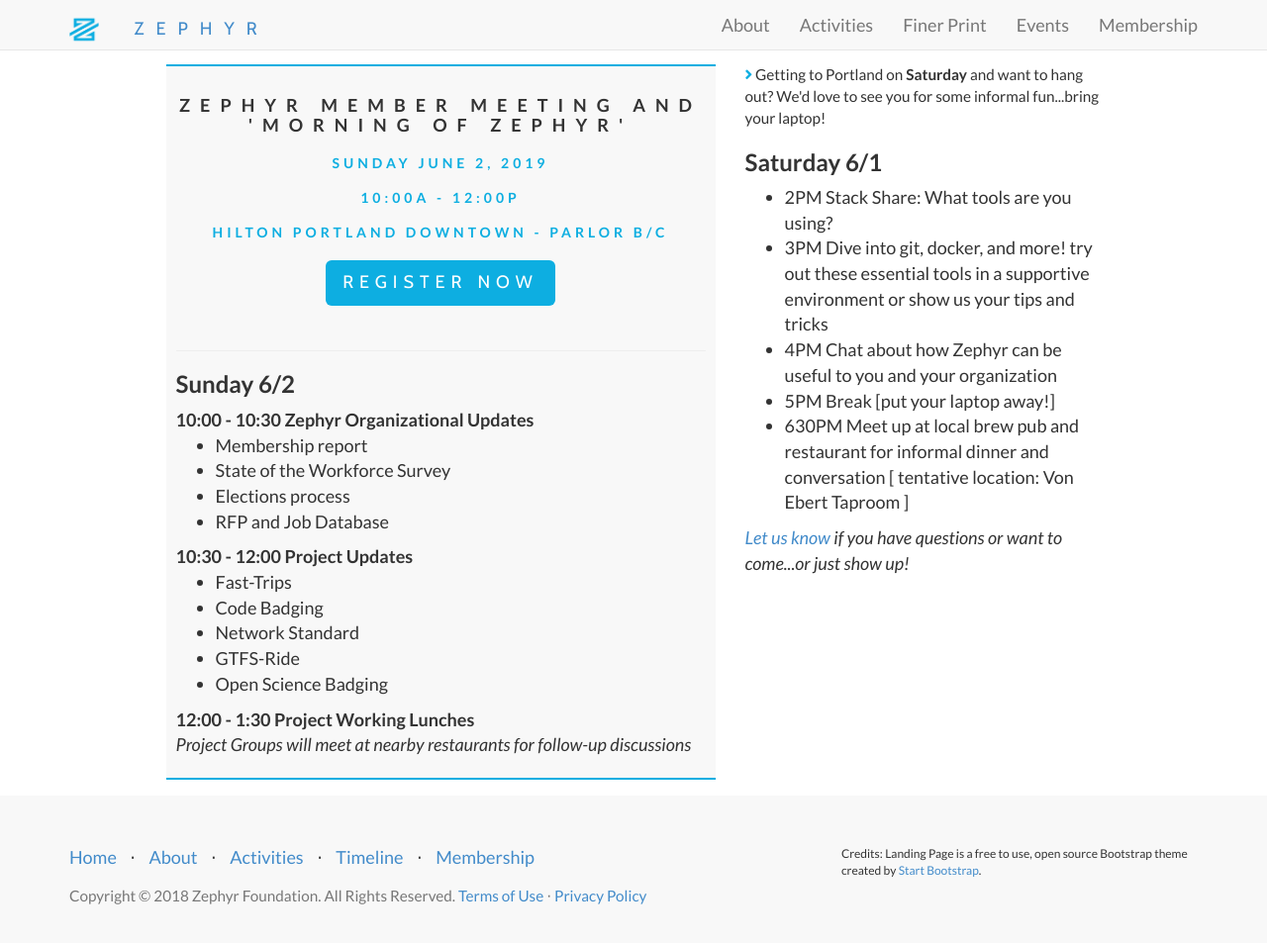
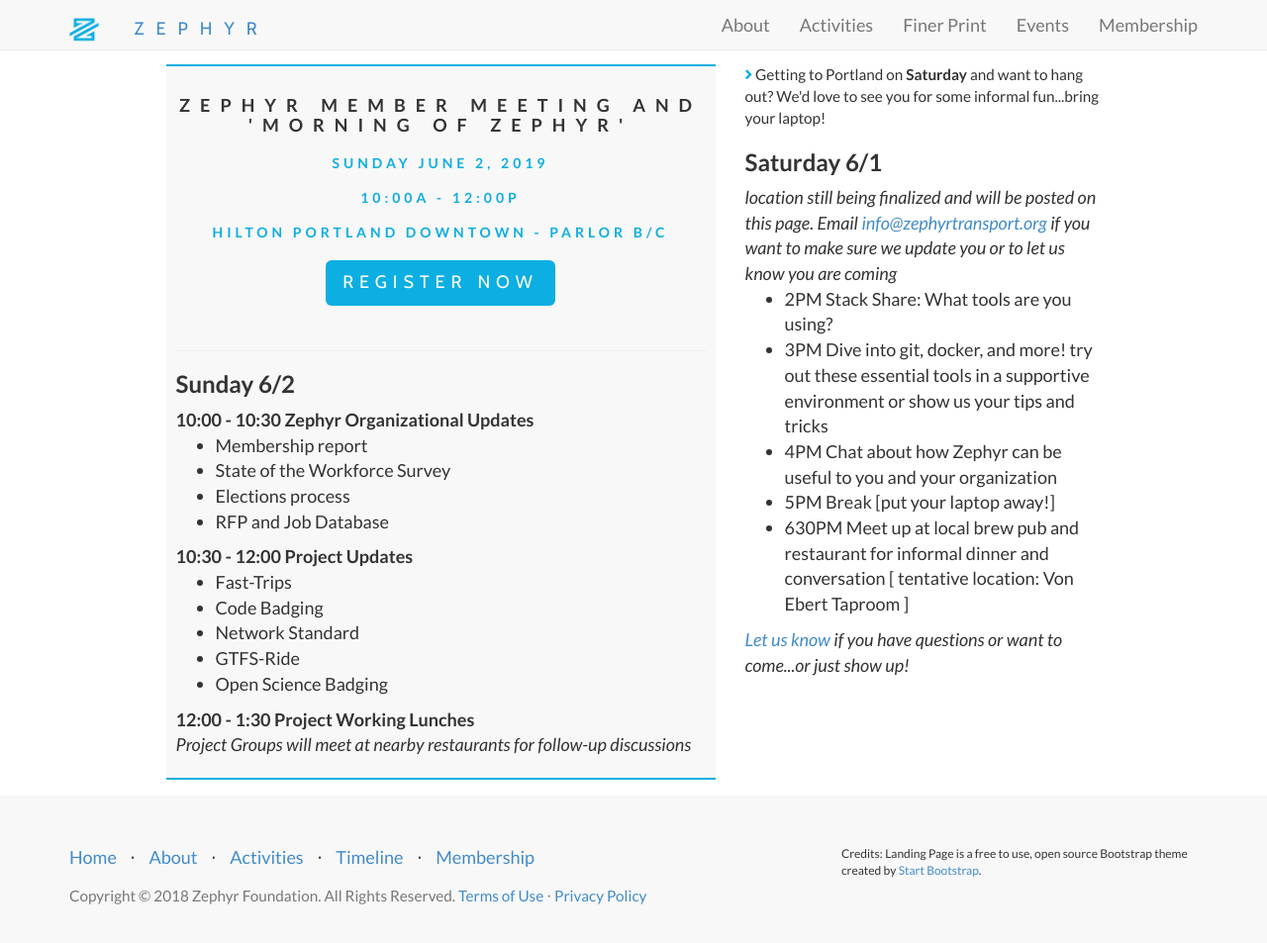
Before and after one commit to ZephyrTransport/zephyr-website, a Jekyll site: the page built from _events/2019-jun-member-mtg.md, in a window 1280 px wide and 966 px high. Shown: the top 953 px of the window at 99% size. Built offline with Jekyll 4.4.1, drawn with Linux system fonts in a browser that asks for light colours; nearby versions of some CDN libraries.

Commit message:
Update 2019-jun-member-mtg.md

```diff
--- a/_events/2019-jun-member-mtg.md
+++ b/_events/2019-jun-member-mtg.md
@@ -10,6 +10,7 @@
 registration: https://www.eventbrite.com/e/2019-zephyr-summer-member-meeting-tickets-61667117007
 additional-msg: "Getting to Portland on <b>Saturday</b> and want to hang out?  We'd love to see you for some informal fun...bring your laptop!
 <h3> Saturday 6/1 </h3>
+<i>location still being finalized and will be posted on this page. Email <a href='mailto://info@zephyrtransport.org'>info@zephyrtransport.org</a> if you want to make sure we update you or to let us know you are coming</i>
 <ul><li>2PM Stack Share: What tools are you using?</li>
 <li>3PM Dive into git, docker, and more! try out these essential tools in a supportive environment or show us your tips and tricks</li>
 <li>4PM Chat about how Zephyr can be useful to you and your organization</li>
```
